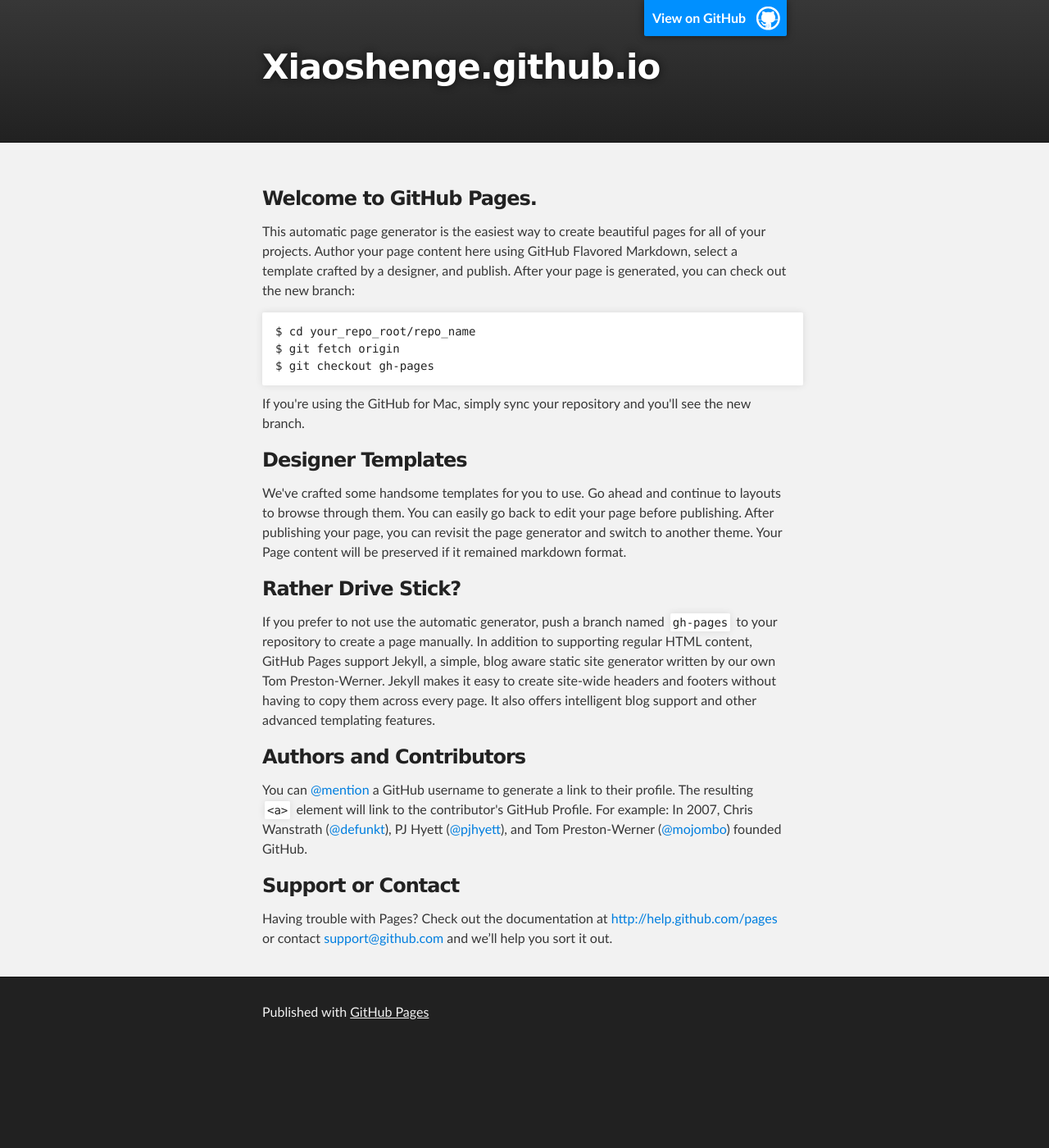
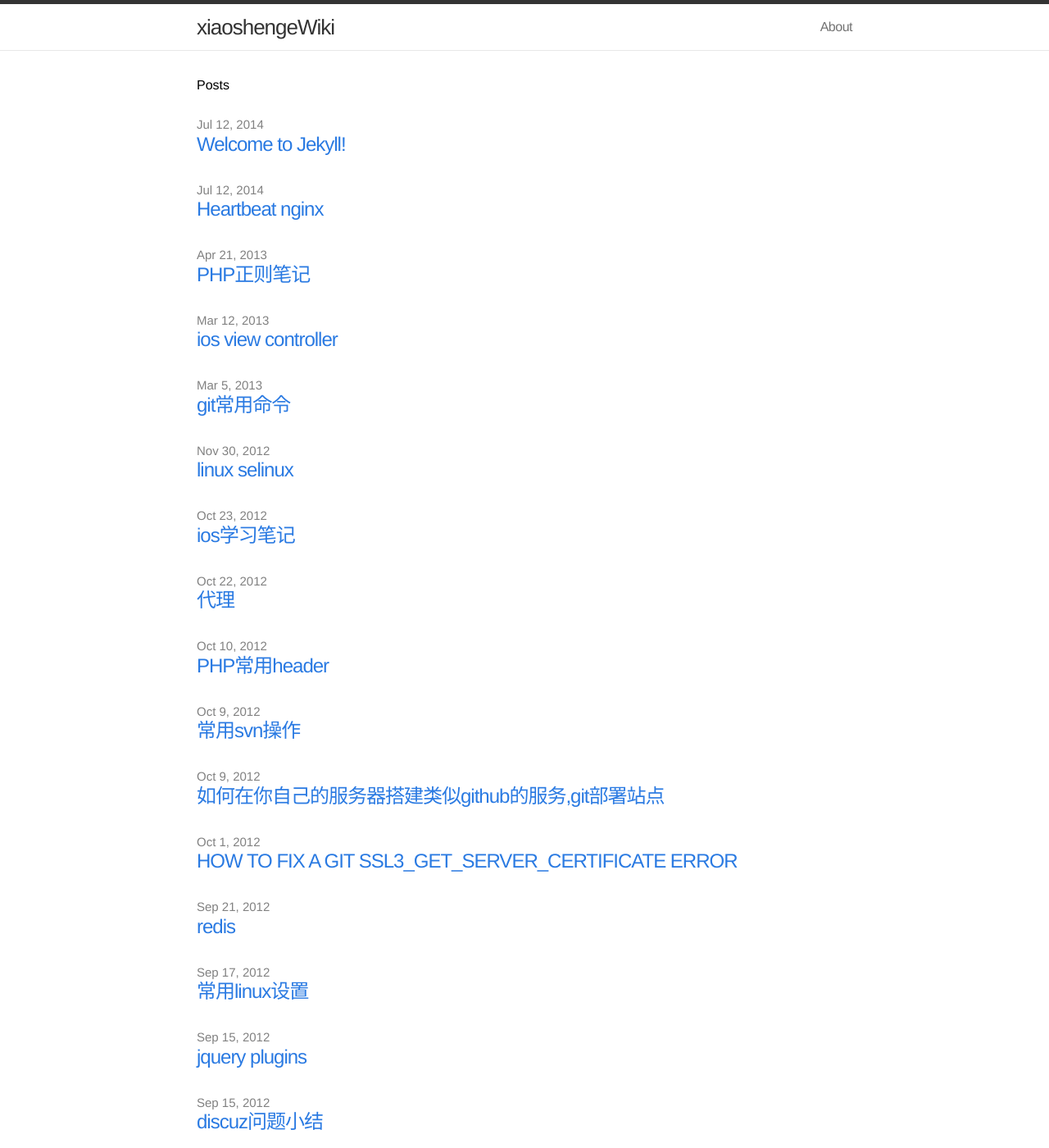
Before and after one commit to xiaoshenge/xiaoshenge.github.io, a Jekyll site: the page built from index.html, in a window 1280 px wide and 1400 px high. Shown: the whole window at 82% size. Built offline with Jekyll 4.4.1, drawn with Linux system fonts in a browser that asks for light colours; some of the changed text lies outside the part shown.

Commit message:
replace github pages to jekyll

```diff
--- a/index.html
+++ b/index.html
@@ -1,74 +1,20 @@
-<!DOCTYPE html>
-<html>
+---
+layout: default
+---
 
-  <head>
-    <meta charset='utf-8' />
-    <meta http-equiv="X-UA-Compatible" content="chrome=1" />
-    <meta name="description" content="Xiaoshenge.github.io : " />
+<div class="home">
 
-    <link rel="stylesheet" type="text/css" media="screen" href="stylesheets/stylesheet.css">
+  <h1>Posts</h1>
 
-    <title>Xiaoshenge.github.io</title>
-  </head>
+  <ul class="posts">
+    {% for post in site.posts %}
+      <li>
+        <span class="post-date">{{ post.date | date: "%b %-d, %Y" }}</span>
+        <a class="post-link" href="{{ post.url | prepend: site.baseurl }}">{{ post.title }}</a>
+      </li>
+    {% endfor %}
+  </ul>
 
-  <body>
+  <p class="rss-subscribe">subscribe <a href="{{ "/feed.xml" | prepend: site.baseurl }}">via RSS</a></p>
 
-    <!-- HEADER -->
-    <div id="header_wrap" class="outer">
-        <header class="inner">
-          <a id="forkme_banner" href="https://github.com/xiaoshenge">View on GitHub</a>
-
-          <h1 id="project_title">Xiaoshenge.github.io</h1>
-          <h2 id="project_tagline"></h2>
-
-        </header>
-    </div>
-
-    <!-- MAIN CONTENT -->
-    <div id="main_content_wrap" class="outer">
-      <section id="main_content" class="inner">
-        <h3>
-<a name="welcome-to-github-pages" class="anchor" href="#welcome-to-github-pages"><span class="octicon octicon-link"></span></a>Welcome to GitHub Pages.</h3>
-
-<p>This automatic page generator is the easiest way to create beautiful pages for all of your projects. Author your page content here using GitHub Flavored Markdown, select a template crafted by a designer, and publish. After your page is generated, you can check out the new branch:</p>
-
-<pre><code>$ cd your_repo_root/repo_name
-$ git fetch origin
-$ git checkout gh-pages
-</code></pre>
-
-<p>If you're using the GitHub for Mac, simply sync your repository and you'll see the new branch.</p>
-
-<h3>
-<a name="designer-templates" class="anchor" href="#designer-templates"><span class="octicon octicon-link"></span></a>Designer Templates</h3>
-
-<p>We've crafted some handsome templates for you to use. Go ahead and continue to layouts to browse through them. You can easily go back to edit your page before publishing. After publishing your page, you can revisit the page generator and switch to another theme. Your Page content will be preserved if it remained markdown format.</p>
-
-<h3>
-<a name="rather-drive-stick" class="anchor" href="#rather-drive-stick"><span class="octicon octicon-link"></span></a>Rather Drive Stick?</h3>
-
-<p>If you prefer to not use the automatic generator, push a branch named <code>gh-pages</code> to your repository to create a page manually. In addition to supporting regular HTML content, GitHub Pages support Jekyll, a simple, blog aware static site generator written by our own Tom Preston-Werner. Jekyll makes it easy to create site-wide headers and footers without having to copy them across every page. It also offers intelligent blog support and other advanced templating features.</p>
-
-<h3>
-<a name="authors-and-contributors" class="anchor" href="#authors-and-contributors"><span class="octicon octicon-link"></span></a>Authors and Contributors</h3>
-
-<p>You can <a href="https://github.com/blog/821" class="user-mention">@mention</a> a GitHub username to generate a link to their profile. The resulting <code>&lt;a&gt;</code> element will link to the contributor's GitHub Profile. For example: In 2007, Chris Wanstrath (<a href="https://github.com/defunkt" class="user-mention">@defunkt</a>), PJ Hyett (<a href="https://github.com/pjhyett" class="user-mention">@pjhyett</a>), and Tom Preston-Werner (<a href="https://github.com/mojombo" class="user-mention">@mojombo</a>) founded GitHub.</p>
-
-<h3>
-<a name="support-or-contact" class="anchor" href="#support-or-contact"><span class="octicon octicon-link"></span></a>Support or Contact</h3>
-
-<p>Having trouble with Pages? Check out the documentation at <a href="http://help.github.com/pages">http://help.github.com/pages</a> or contact <a href="mailto:support@github.com">support@github.com</a> and we’ll help you sort it out.</p>
-      </section>
-    </div>
-
-    <!-- FOOTER  -->
-    <div id="footer_wrap" class="outer">
-      <footer class="inner">
-        <p>Published with <a href="http://pages.github.com">GitHub Pages</a></p>
-      </footer>
-    </div>
-
-
-
-  </body>
-</html>
+</div>
```
Also changed, not shown: 9 other files.
